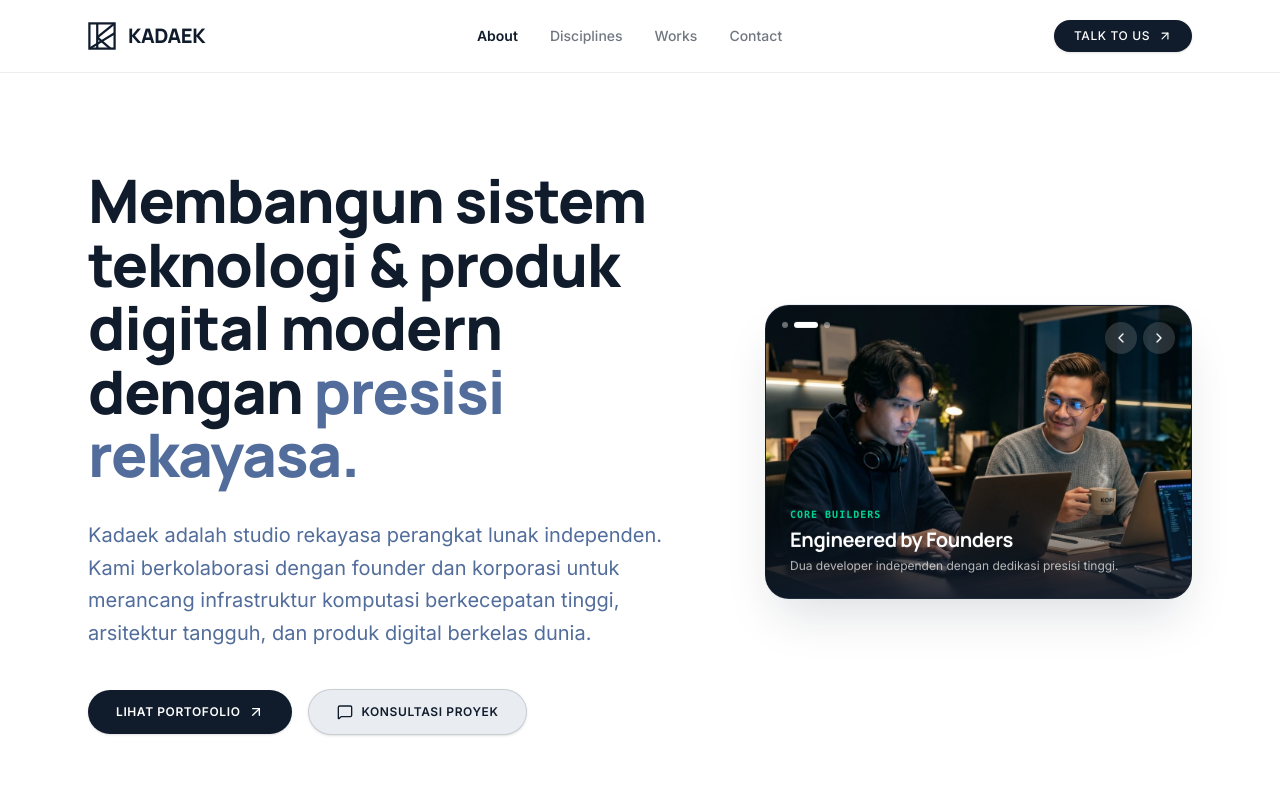
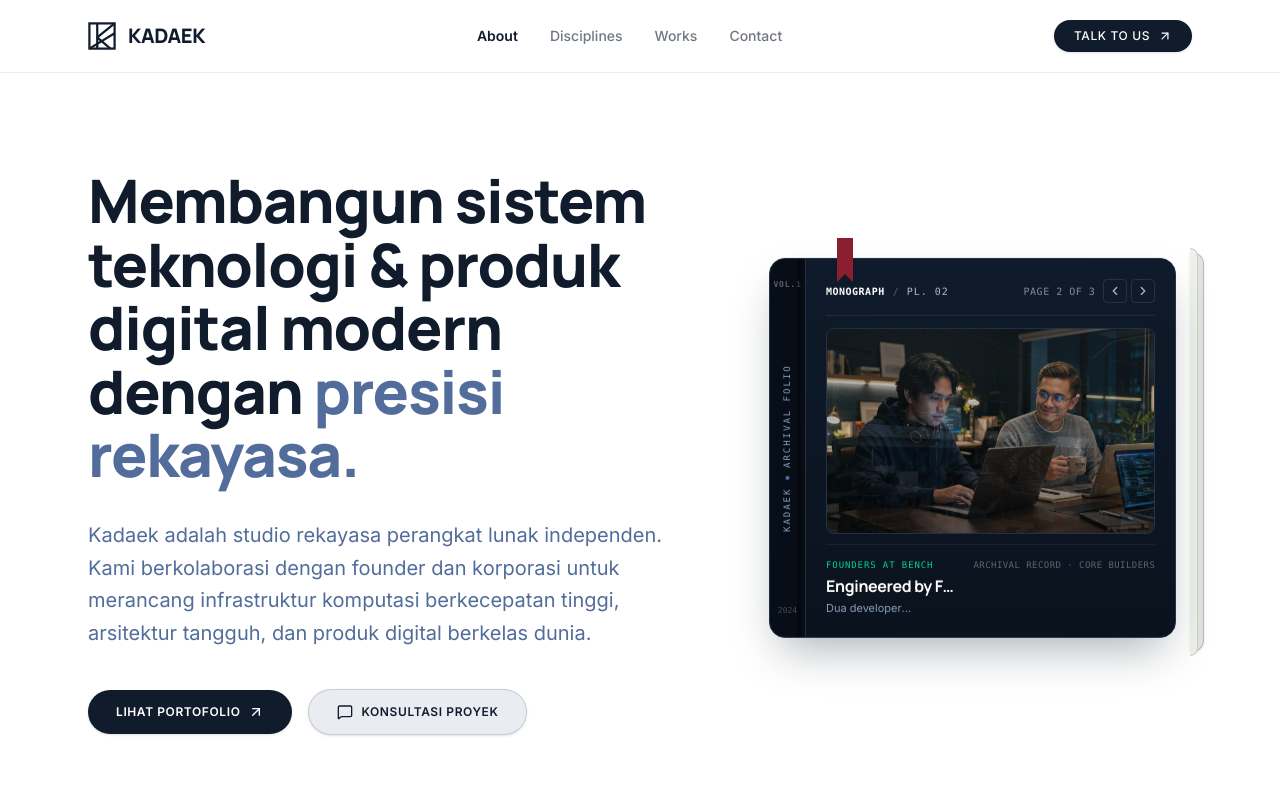
Before and after one commit to Kadaek/Compro-Kadaek, a Next.js app: page / in a window 1280 px wide. Shown: the top 800 px of the page. Built offline with nearby package versions, Linux system fonts and the light colour scheme.

Commit message:
feat: design prestigious hardbound architectural monograph book showcase

```diff
--- a/src/components/HeroFloatingShowcase.tsx
+++ b/src/components/HeroFloatingShowcase.tsx
@@ -4,58 +4,138 @@ import { useState, useEffect } from "react";
 import Image from "next/image";
 import { ChevronLeft, ChevronRight } from "lucide-react";
 
-interface SlideItem {
-  type: "image" | "video";
-  src: string;
-  tag: string;
+interface MonographPlate {
+  plateNo: string;
+  category: string;
   title: string;
   desc: string;
+  src: string;
+  medium: string;
 }
 
 export default function HeroFloatingShowcase() {
   const [currentSlide, setCurrentSlide] = useState(0);
 
-  const slides: SlideItem[] = [
+  const plates: MonographPlate[] = [
     {
-      type: "image",
+      plateNo: "PL. 01",
+      category: "STUDIO & APPARATUS",
+      title: "Engineering Sanctuary",
+      desc: "Studio rekayasa sistem berarsitektur modern dan kolaboratif.",
       src: "/images/startup-loft.webp",
-      tag: "STUDIO & LABS",
-      title: "Engineering Sanctuary",
-      desc: "Ruang kolaborasi & studio rekayasa sistem perangkat lunak modern.",
+      medium: "Monograph Plate · ID & SG Studio",
     },
     {
-      type: "image",
-      src: "/images/founders-studio.webp",
-      tag: "CORE BUILDERS",
+      plateNo: "PL. 02",
+      category: "FOUNDERS AT BENCH",
       title: "Engineered by Founders",
       desc: "Dua developer independen dengan dedikasi presisi tinggi.",
+      src: "/images/founders-studio.webp",
+      medium: "Archival Record · Core Builders",
     },
     {
-      type: "image",
-      src: "/images/product-showcase.webp",
-      tag: "FINTRACK & TELEMETRY CORE",
+      plateNo: "PL. 03",
+      category: "PRODUCTION CORE",
       title: "Production-Grade Systems",
       desc: "Arsitektur produk digital & platform finansial modern.",
+      src: "/images/product-showcase.webp",
+      medium: "System Telemetry · FinTrack Engine",
     },
   ];
 
-  // Auto slide every 5 seconds
+  // Auto page-turn every 6 seconds
   useEffect(() => {
     const timer = setInterval(() => {
-      setCurrentSlide((prev) => (prev + 1) % slides.length);
-    }, 5000);
+      setCurrentSlide((prev) => (prev + 1) % plates.length);
+    }, 6000);
     return () => clearInterval(timer);
-  }, [slides.length]);
+  }, [plates.length]);
 
-  const nextSlide = () => setCurrentSlide((prev) => (prev + 1) % slides.length);
-  const prevSlide = () => setCurrentSlide((prev) => (prev - 1 + slides.length) % slides.length);
+  const nextPage = () => setCurrentSlide((prev) => (prev + 1) % plates.length);
+  const prevPage = () => setCurrentSlide((prev) => (prev - 1 + plates.length) % plates.length);
 
   return (
-    <div className="relative w-full max-w-lg lg:max-w-none mx-auto select-none">
-      {/* ── MAIN FLOATING CARD ── */}
-      <div className="animate-float rounded-2xl sm:rounded-3xl border border-[#101C2C]/12 bg-[#101C2C] shadow-2xl shadow-[#101C2C]/15 overflow-hidden aspect-[4/3] sm:aspect-[16/11] relative group">
-        {/* Slides Render */}
-        {slides.map((slide, index) => {
+    <div className="relative w-full max-w-lg lg:max-w-none mx-auto select-none pt-4 pb-6 pr-3 sm:pr-4 pl-1">
+      {/* ── SILK BOOKMARK RIBBON (PITA PEMBATAS BUKU KLASIK) ── */}
+      <div
+        className="absolute -top-1 left-14 sm:left-18 w-3.5 sm:w-4 h-10 sm:h-11 bg-[#8B1E2F] shadow-md z-30 flex items-end justify-center pointer-events-none"
+        style={{
+          clipPath: "polygon(0% 0%, 100% 0%, 100% 100%, 50% 82%, 0% 100%)",
+        }}
+      />
+
+      {/* ── STACKED BOOK PAGES (KETEBALAN KERTAS BUKU DI SISI KANAN) ── */}
+      {/* Page Layer 2 (Bawah) */}
+      <div className="absolute top-2.5 -right-3 bottom-2.5 w-3.5 bg-[#E1E4DE] rounded-r-xl border-y border-r border-[#101C2C]/20 shadow-sm" />
+      {/* Page Layer 1 (Atas) */}
+      <div className="absolute top-1.5 -right-1.5 bottom-1.5 w-2 bg-[#EEF0EB] rounded-r-xl border-y border-r border-[#101C2C]/15" />
+
+      {/* ── HARDBOUND BOOK COVER CASING ── */}
+      <div className="animate-float relative rounded-2xl bg-[#0D1622] border border-[#22334A] shadow-[0_22px_45px_-12px_rgba(16,28,44,0.35)] overflow-hidden flex flex-row">
+        {/* Book Spine (Punggung Buku Fisik di Sisi Kiri) */}
+        <div className="w-8 sm:w-9 shrink-0 bg-[#080E17] border-r border-[#1F2F44] flex flex-col justify-between items-center py-5 relative select-none">
+          {/* Spine crease shadow (Lipatan engsel buku) */}
+          <div className="absolute inset-y-0 right-0 w-2 bg-gradient-to-r from-black/50 to-transparent pointer-events-none" />
+
+          {/* Top Volume Stamp */}
+          <span className="text-[8px] font-mono font-bold text-white/35 tracking-widest uppercase">
+            VOL.1
+          </span>
+
+          {/* Vertical Spine Title */}
+          <div className="[writing-mode:vertical-rl] rotate-180 flex items-center gap-2 text-[9px] font-mono tracking-[0.22em] text-[#8A9EB7] uppercase font-medium">
+            <span>KADAEK</span>
+            <span className="w-1 h-1 rounded-full bg-[#526D9B]" />
+            <span>ARCHIVAL FOLIO</span>
+          </div>
+
+          {/* Bottom Stamp */}
+          <span className="text-[8px] font-mono text-white/25">
+            2024
+          </span>
+        </div>
+
+        {/* Book Body (Halaman Monograph Utama) */}
+        <div className="flex-1 p-4 sm:p-5 flex flex-col justify-between min-w-0 bg-gradient-to-b from-[#0F1B2B] to-[#0A121D]">
+          {/* Monograph Editorial Header */}
+          <div className="flex items-center justify-between pb-3 mb-3 border-b border-[#22334A]/80 text-[10px] font-mono">
+            <div className="flex items-center gap-2 text-[#8A9EB7]">
+              <span className="font-semibold text-white tracking-wider">
+                MONOGRAPH
+              </span>
+              <span className="text-white/30">/</span>
+              <span className="tracking-widest uppercase text-white/70">
+                {plates[currentSlide].plateNo}
+              </span>
+            </div>
+
+            {/* Pagination Controls */}
+            <div className="flex items-center gap-2">
+              <span className="text-white/50 tracking-wider hidden sm:inline">
+                PAGE {currentSlide + 1} OF {plates.length}
+              </span>
+              <div className="flex items-center gap-1">
+                <button
+                  onClick={prevPage}
+                  aria-label="Previous plate"
+                  className="w-6 h-6 rounded border border-white/10 hover:border-white/30 hover:bg-white/10 text-white/70 hover:text-white flex items-center justify-center transition-all cursor-pointer"
+                >
+                  <ChevronLeft className="w-3.5 h-3.5" />
+                </button>
+                <button
+                  onClick={nextPage}
+                  aria-label="Next plate"
+                  className="w-6 h-6 rounded border border-white/10 hover:border-white/30 hover:bg-white/10 text-white/70 hover:text-white flex items-center justify-center transition-all cursor-pointer"
+                >
+                  <ChevronRight className="w-3.5 h-3.5" />
+                </button>
+              </div>
+            </div>
+          </div>
+
+          {/* Tipped-In Photography Plate */}
+          <div className="relative aspect-[16/10] rounded-lg overflow-hidden border border-[#22334A] bg-[#070C14] shadow-inner group">
+            {plates.map((plate, index) => {
               const isActive = index === currentSlide;
               return (
                 <div
@@ -64,78 +144,41 @@ export default function HeroFloatingShowcase() {
                     isActive ? "opacity-100 z-10" : "opacity-0 z-0 pointer-events-none"
                   }`}
                 >
-              {slide.type === "video" ? (
-                <video
-                  autoPlay
-                  loop
-                  muted
-                  playsInline
-                  preload="auto"
-                  className="w-full h-full object-cover"
-                >
-                  <source src={slide.src} type="video/mp4" />
-                </video>
-              ) : (
-                <div className="relative w-full h-full">
                   <Image
-                    src={slide.src}
-                    alt={slide.title}
+                    src={plate.src}
+                    alt={plate.title}
                     fill
                     className="object-cover"
                     sizes="(max-width: 768px) 100vw, 50vw"
                     priority
                   />
-                </div>
-              )}
-
-              {/* Bottom Scrim & Caption */}
-              <div className="absolute inset-x-0 bottom-0 p-5 sm:p-6 bg-gradient-to-t from-[#101C2C]/90 via-[#101C2C]/40 to-transparent text-white pointer-events-none">
-                <div className="max-w-xl">
-                  <div className="text-[10px] font-mono uppercase tracking-widest text-emerald-400 font-semibold mb-1">
-                    {slide.tag}
-                  </div>
-                  <h3 className="font-heading text-lg sm:text-xl font-bold tracking-tight text-white leading-snug">
-                    {slide.title}
-                  </h3>
-                  <p className="text-xs text-white/70 mt-1 line-clamp-1">
-                    {slide.desc}
-                  </p>
-                </div>
-              </div>
+                  {/* Subtle photographic plate sheen */}
+                  <div className="absolute inset-0 bg-gradient-to-t from-black/35 via-transparent to-black/10 pointer-events-none" />
                 </div>
               );
             })}
-
-        {/* Carousel Navigation Arrows */}
-        <div className="absolute top-4 right-4 z-20 flex items-center gap-1.5">
-          <button
-            onClick={prevSlide}
-            aria-label="Previous slide"
-            className="w-8 h-8 rounded-full bg-white/15 backdrop-blur-md hover:bg-white/30 text-white flex items-center justify-center transition-all cursor-pointer"
-          >
-            <ChevronLeft className="w-4 h-4" />
-          </button>
-          <button
-            onClick={nextSlide}
-            aria-label="Next slide"
-            className="w-8 h-8 rounded-full bg-white/15 backdrop-blur-md hover:bg-white/30 text-white flex items-center justify-center transition-all cursor-pointer"
-          >
-            <ChevronRight className="w-4 h-4" />
-          </button>
           </div>
 
-        {/* Slide Indicators Dots */}
-        <div className="absolute top-4 left-4 z-20 flex items-center gap-1.5">
-          {slides.map((_, i) => (
-            <button
-              key={i}
-              onClick={() => setCurrentSlide(i)}
-              aria-label={`Go to slide ${i + 1}`}
-              className={`h-1.5 rounded-full transition-all cursor-pointer ${
-                i === currentSlide ? "w-6 bg-white" : "w-1.5 bg-white/40 hover:bg-white/60"
-              }`}
-            />
-          ))}
+          {/* Editorial Caption / Plate Annotation */}
+          <div className="pt-3.5 mt-2.5 flex flex-col sm:flex-row sm:items-baseline justify-between gap-1 sm:gap-4 border-t border-[#22334A]/50">
+            <div className="min-w-0">
+              <div className="text-[9px] font-mono uppercase tracking-widest text-emerald-400 font-medium">
+                {plates[currentSlide].category}
+              </div>
+              <h3 className="font-heading text-sm sm:text-base font-bold text-white tracking-tight truncate mt-0.5">
+                {plates[currentSlide].title}
+              </h3>
+              <p className="text-[11px] text-[#8A9EB7] mt-0.5 line-clamp-1">
+                {plates[currentSlide].desc}
+              </p>
+            </div>
+
+            <div className="shrink-0 text-left sm:text-right mt-1 sm:mt-0">
+              <span className="text-[9px] font-mono text-white/35 uppercase tracking-wider block">
+                {plates[currentSlide].medium}
+              </span>
+            </div>
+          </div>
         </div>
       </div>
     </div>
```
Lines whose indentation alone changed are shown as unchanged.
